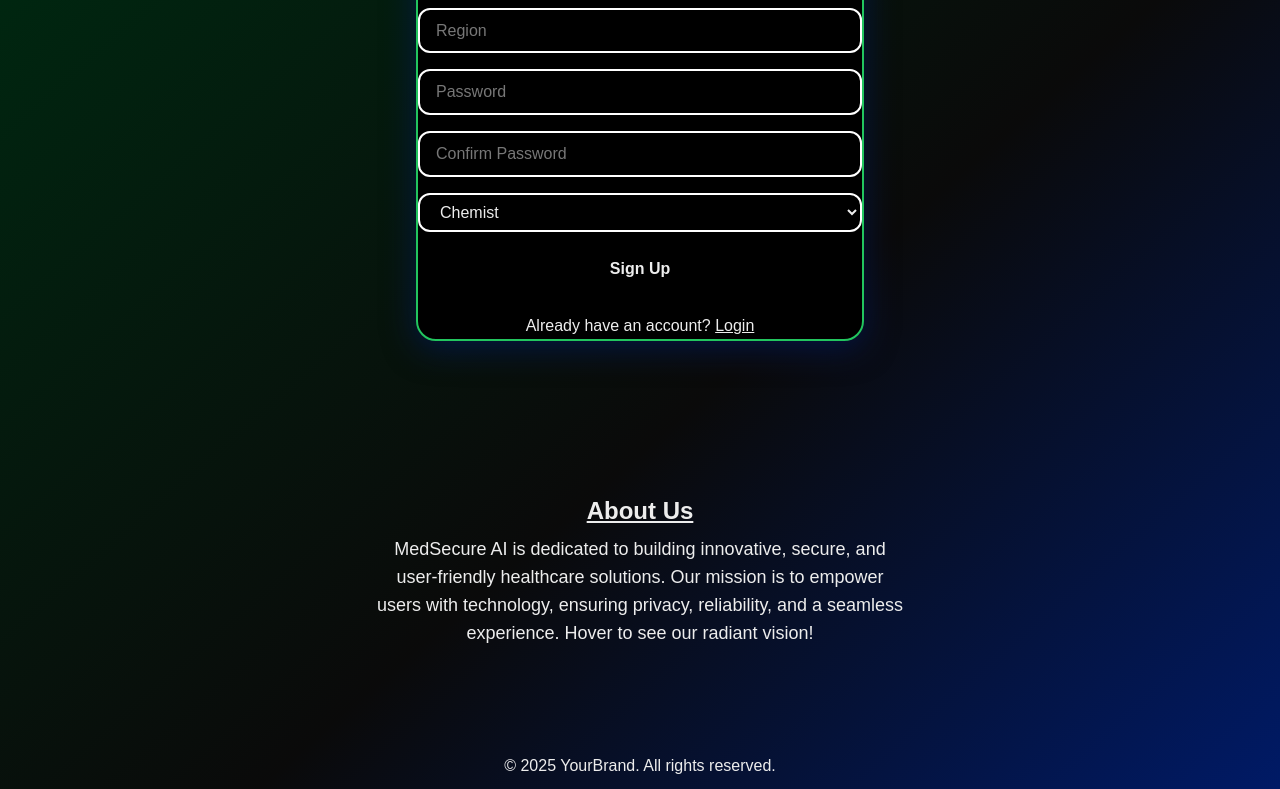
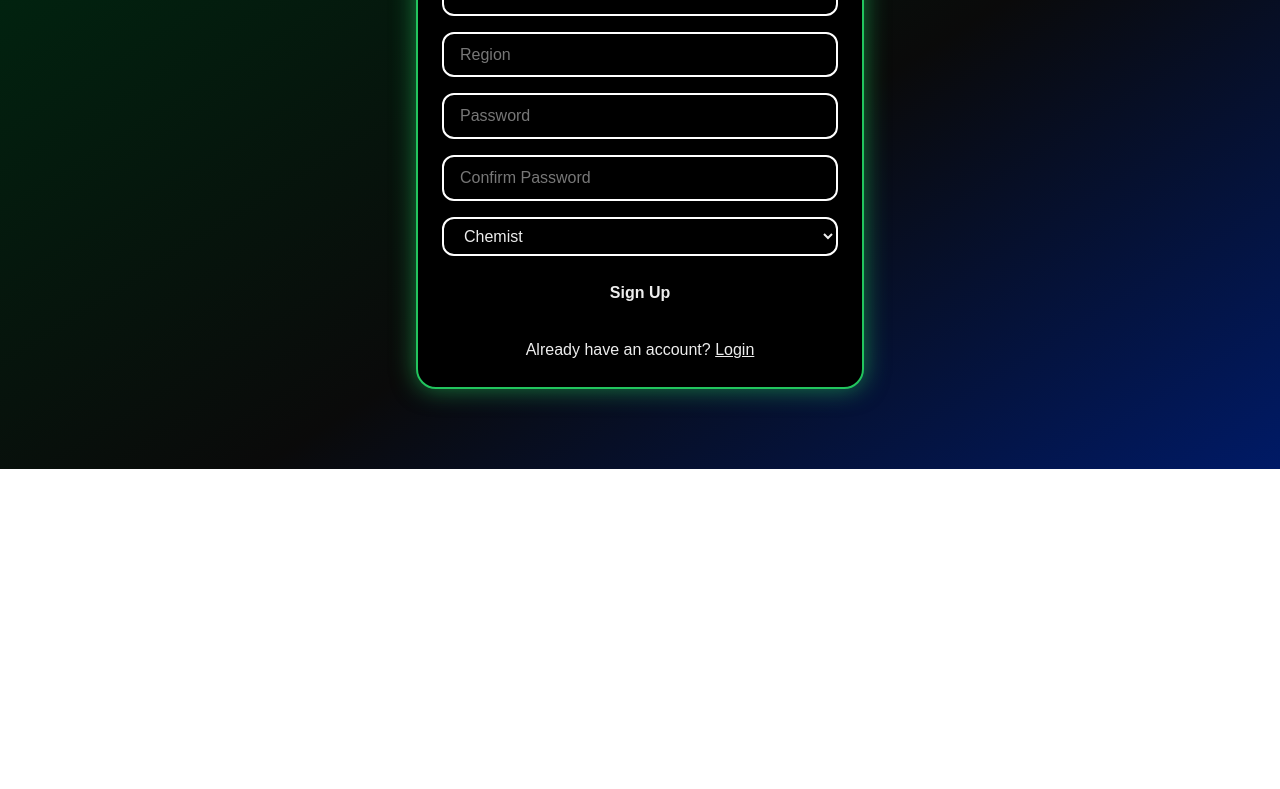
Before and after one commit to ChiragPaul/MedSecureAI---Impactverse-Client1, a Next.js app in the folder frontend/: page /log-att/signup in a window 1280 px wide. Shown: the part 331-1120 px from the top of the page. After the commit the page ends 800 px from the top, so only its background shows below. Built offline with nearby package versions, Linux system fonts and the light colour scheme.

Commit message:
added apis auth again

```diff
--- a/frontend/app/log-att/login.js
+++ b/frontend/app/log-att/login.js
@@ -1,45 +1,13 @@
 "use client";
+import Link from "next/link";
 import { useState } from "react";
-import { useRouter } from "next/navigation";
-import { useAuth } from "../../context/AuthContext";
 
-export default function Login() {
-  const [email, setEmail] = useState("");
-  const [password, setPassword] = useState("");
-  const [role, setRole] = useState("chemist"); // dropdown
-  const [loading, setLoading] = useState(false);
-  const r = useRouter();
-  const { login } = useAuth();
-
-  const handleLogin = async (e) => {
-    e.preventDefault();
-    setLoading(true);
-    try {
-      const res = await fetch("http://localhost:5000/api/auth/login", {
-        method: "POST",
-        headers: { "Content-Type": "application/json" },
-        body: JSON.stringify({ email, password, role }),
-      });
-      const data = await res.json();
-      setLoading(false);
-
-      if (data.success) {
-        // Use auth context login
-        login(data.user._id, data.user.role, data.user.name || data.user.email);
-        r.push("/"); // redirect to main home page
-      } else {
-        alert(data.message);
-      }
-    } catch (err) {
-      console.error(err);
-      setLoading(false);
-      alert("Login failed");
-    }
-  };
+export default function LoginPage() {
+  const [isSignup, setIsSignup] = useState(false);
 
   return (
     <div
-      className="min-h-screen flex flex-col items-center justify-start"
+      className="min-h-screen flex flex-col items-center justify-start bg-night"
       style={{
         fontFamily: "Arial, Helvetica, sans-serif",
         background: "var(--background)",
@@ -58,59 +26,77 @@ export default function Login() {
         }}
       >
         <h2 className="text-2xl font-bold text-brand mb-6 text-center">
-          Login
+          {isSignup ? "Sign Up" : "Login"}
         </h2>
-        <form onSubmit={handleLogin} className="flex flex-col gap-4">
+        <form className="flex flex-col gap-4">
           <input
             type="email"
             placeholder="Email"
-            value={email}
-            onChange={(e) => setEmail(e.target.value)}
             className="radiant-input px-4 py-2"
             style={{ fontFamily: "Arial, Helvetica, sans-serif" }}
             required
           />
+          {isSignup && (
             <input
-            type="password"
-            placeholder="Password"
-            value={password}
-            onChange={(e) => setPassword(e.target.value)}
+              type="text"
+              placeholder="Name"
               className="radiant-input px-4 py-2"
               style={{ fontFamily: "Arial, Helvetica, sans-serif" }}
               required
             />
-          <select
-            value={role}
-            onChange={(e) => setRole(e.target.value)}
+          )}
+          <input
+            type="password"
+            placeholder="Password"
             className="radiant-input px-4 py-2"
             style={{ fontFamily: "Arial, Helvetica, sans-serif" }}
-          >
-            <option value="chemist">Chemist</option>
-            <option value="supplier">Supplier</option>
-          </select>
+            required
+          />
+          {isSignup && (
+            <input
+              type="password"
+              placeholder="Confirm Password"
+              className="radiant-input px-4 py-2"
+              style={{ fontFamily: "Arial, Helvetica, sans-serif" }}
+              required
+            />
+          )}
           <button
             type="submit"
-            disabled={loading}
             className="bg-brand text-white font-bold py-2 rounded-lg hover:bg-green-600 transition glow-btn"
             style={{ fontFamily: "Arial, Helvetica, sans-serif" }}
           >
-            {loading ? "Logging in..." : "Login"}
+            {isSignup ? "Sign Up" : "Login"}
           </button>
         </form>
         <div className="mt-6 text-center">
+          {isSignup ? (
+            <span className="text-gray-400">
+              Already have an account?{" "}
+              <button
+                className="text-brand underline"
+                onClick={() => setIsSignup(false)}
+                style={{ fontFamily: "Arial, Helvetica, sans-serif" }}
+              >
+                Login
+              </button>
+            </span>
+          ) : (
             <span className="text-gray-400">
               New user?{" "}
-            <a
-              href="/log-att/signup"
+              <button
                 className="text-brand underline"
+                onClick={() => setIsSignup(true)}
                 style={{ fontFamily: "Arial, Helvetica, sans-serif" }}
               >
                 Sign Up
-            </a>
+              </button>
             </span>
+          )}
         </div>
       </div>
-      {/* About Us statement with description and radiant hover effect */}
+
+      {/* About Us */}
       <div className="w-full flex flex-col items-center justify-center mt-32 mb-8">
         <div
           className="about-us-statement radiant-hover px-8 py-6 rounded-2xl text-center"
@@ -125,30 +111,19 @@ export default function Login() {
             transition: "box-shadow 0.3s, border 0.3s, color 0.3s",
           }}
         >
-          <h3
-            className="text-2xl font-bold mb-2 underline text-brand"
-            style={{
-              transition: "color 0.3s",
-              fontFamily: "Arial, Helvetica, sans-serif",
-            }}
-          >
+          <h3 className="text-2xl font-bold mb-2 underline text-brand">
             About Us
           </h3>
-          <p
-            className="text-lg text-gray-200"
-            style={{ fontFamily: "Arial, Helvetica, sans-serif" }}
-          >
+          <p className="text-lg text-gray-200">
             MedSecure AI is dedicated to building innovative, secure, and
             user-friendly healthcare solutions. Our mission is to empower users
             with technology, ensuring privacy, reliability, and a seamless
-            experience. Hover to see our radiant vision!
+            experience.
           </p>
         </div>
       </div>
-      <footer
-        className="mt-12 text-center text-gray-400"
-        style={{ fontFamily: "Arial, Helvetica, sans-serif" }}
-      >
+
+      <footer className="mt-12 text-center text-gray-400">
         © {new Date().getFullYear()} YourBrand. All rights reserved.
       </footer>
     </div>
--- a/frontend/app/log-att/signup.js
+++ b/frontend/app/log-att/signup.js
@@ -18,11 +18,15 @@ export default function Signup() {
       alert("Passwords do not match");
       return;
     }
-    const res = await fetch("http://localhost:5000/api/auth/signup", {
-      method: "POST",
-      headers: { "Content-Type": "application/json" },
-      body: JSON.stringify({ name, email, password, phone, region, role }),
-    });
+
+    const res = await fetch(
+      "https://medsecureai-impactverse-1.onrender.com/api/auth/signup",
+      {
+        method: "POST",
+        headers: { "Content-Type": "application/json" },
+        body: JSON.stringify({ name, email, password, phone, region, role }),
+      }
+    );
 
     const data = await res.json();
     if (data.success) {
@@ -34,25 +38,8 @@ export default function Signup() {
   };
 
   return (
-    <div
-      className="min-h-screen flex flex-col items-center justify-start bg-night"
-      style={{
-        fontFamily: "Arial, Helvetica, sans-serif",
-        background: "var(--background)",
-        color: "var(--foreground)",
-        transition: "background 0.5s, color 0.5s",
-        minHeight: "140vh",
-      }}
-    >
-      <div
-        className="w-full max-w-md radiant-animated-border mt-24"
-        style={{
-          fontFamily: "Arial, Helvetica, sans-serif",
-          background: "#000",
-          borderRadius: "1.25rem",
-          boxShadow: "0 8px 32px #001a6699",
-        }}
-      >
+    <div className="min-h-screen flex flex-col items-center justify-start bg-night">
+      <div className="w-full max-w-md radiant-animated-border mt-24 bg-black rounded-xl shadow-lg p-6">
         <h2 className="text-2xl font-bold text-brand mb-6 text-center">
           Sign Up
         </h2>
@@ -63,7 +50,6 @@ export default function Signup() {
             value={name}
             onChange={(e) => setName(e.target.value)}
             className="radiant-input px-4 py-2"
-            style={{ fontFamily: "Arial, Helvetica, sans-serif" }}
             required
           />
           <input
@@ -72,7 +58,6 @@ export default function Signup() {
             value={email}
             onChange={(e) => setEmail(e.target.value)}
             className="radiant-input px-4 py-2"
-            style={{ fontFamily: "Arial, Helvetica, sans-serif" }}
             required
           />
           <input
@@ -81,7 +66,6 @@ export default function Signup() {
             value={phone}
             onChange={(e) => setPhone(e.target.value)}
             className="radiant-input px-4 py-2"
-            style={{ fontFamily: "Arial, Helvetica, sans-serif" }}
             required
           />
           <input
@@ -90,7 +74,6 @@ export default function Signup() {
             value={region}
             onChange={(e) => setRegion(e.target.value)}
             className="radiant-input px-4 py-2"
-            style={{ fontFamily: "Arial, Helvetica, sans-serif" }}
             required
           />
           <input
@@ -99,7 +82,6 @@ export default function Signup() {
             value={password}
             onChange={(e) => setPassword(e.target.value)}
             className="radiant-input px-4 py-2"
-            style={{ fontFamily: "Arial, Helvetica, sans-serif" }}
             required
           />
           <input
@@ -108,14 +90,12 @@ export default function Signup() {
             value={confirmPassword}
             onChange={(e) => setConfirmPassword(e.target.value)}
             className="radiant-input px-4 py-2"
-            style={{ fontFamily: "Arial, Helvetica, sans-serif" }}
             required
           />
           <select
             value={role}
             onChange={(e) => setRole(e.target.value)}
             className="radiant-input px-4 py-2"
-            style={{ fontFamily: "Arial, Helvetica, sans-serif" }}
           >
             <option value="chemist">Chemist</option>
             <option value="supplier">Supplier</option>
@@ -123,65 +103,20 @@ export default function Signup() {
           <button
             type="submit"
             className="bg-brand text-white font-bold py-2 rounded-lg hover:bg-green-600 transition glow-btn"
-            style={{ fontFamily: "Arial, Helvetica, sans-serif" }}
           >
             Sign Up
           </button>
         </form>
+
         <div className="mt-6 text-center">
           <span className="text-gray-400">
             Already have an account?{" "}
-            <a
-              href="/log-att/login"
-              className="text-brand underline"
-              style={{ fontFamily: "Arial, Helvetica, sans-serif" }}
-            >
+            <a href="/log-att/login" className="text-brand underline">
               Login
             </a>
           </span>
         </div>
       </div>
-      {/* About Us statement with description and radiant hover effect */}
-      <div className="w-full flex flex-col items-center justify-center mt-32 mb-8">
-        <div
-          className="about-us-statement radiant-hover px-8 py-6 rounded-2xl text-center"
-          style={{
-            maxWidth: "600px",
-            fontFamily: "Arial, Helvetica, sans-serif",
-            background: "none",
-            color: "var(--foreground)",
-            boxShadow: "none",
-            cursor: "pointer",
-            border: "2px solid transparent",
-            transition: "box-shadow 0.3s, border 0.3s, color 0.3s",
-          }}
-        >
-          <h3
-            className="text-2xl font-bold mb-2 underline text-brand"
-            style={{
-              transition: "color 0.3s",
-              fontFamily: "Arial, Helvetica, sans-serif",
-            }}
-          >
-            About Us
-          </h3>
-          <p
-            className="text-lg text-gray-200"
-            style={{ fontFamily: "Arial, Helvetica, sans-serif" }}
-          >
-            MedSecure AI is dedicated to building innovative, secure, and
-            user-friendly healthcare solutions. Our mission is to empower users
-            with technology, ensuring privacy, reliability, and a seamless
-            experience. Hover to see our radiant vision!
-          </p>
-        </div>
-      </div>
-      <footer
-        className="mt-12 text-center text-gray-400"
-        style={{ fontFamily: "Arial, Helvetica, sans-serif" }}
-      >
-        © {new Date().getFullYear()} YourBrand. All rights reserved.
-      </footer>
     </div>
   );
 }
```
Also changed, not shown: frontend/app/dashboard/page.js (+5 -12 lines). Lines whose indentation alone changed are shown as unchanged.
